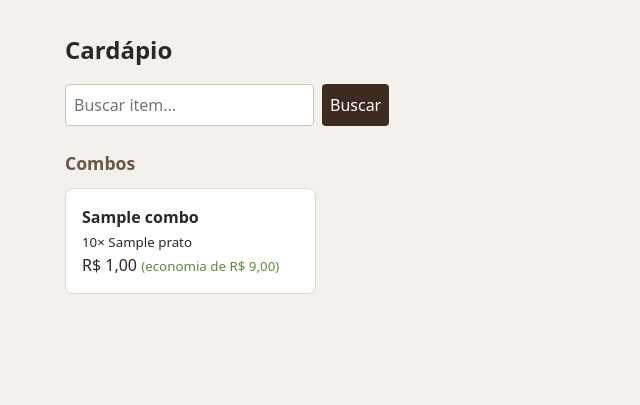
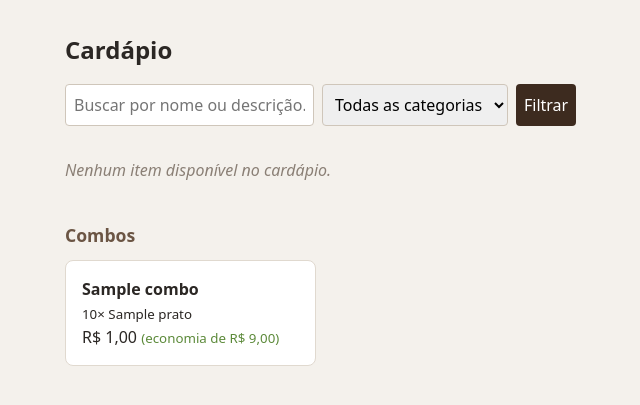
Before and after one commit to Oluisouza/restaurante_menu, a Django app: page /cardapio/ in a window 1280 px wide. Shown: the part 61-466 px from the top of the page, without its empty margins (49-689 px from the left). Run offline with Django 5.2, Linux system fonts and the light colour scheme; tables that the repository leaves empty hold one stand-in row (values such as "Sample post").

Commit message:
feat: aplica busca e filtro por categoria tambem na vitrine do cardapio

```diff
--- a/cardapio/templates/cardapio/lista_cardapio.html
+++ b/cardapio/templates/cardapio/lista_cardapio.html
@@ -6,15 +6,25 @@
 <h2>Cardápio</h2>
 
 <form class="filtros" method="get">
-    <input type="text" name="q" value="{{ busca }}" placeholder="Buscar item...">
-    <button type="submit">Buscar</button>
+    <input type="text" name="q" value="{{ busca }}" placeholder="Buscar por nome ou descrição...">
+    <select name="categoria">
+        <option value="">Todas as categorias</option>
+        {% for categoria in categorias %}
+        <option value="{{ categoria.pk }}" {% if categoria.pk|stringformat:"s" == categoria_selecionada %}selected{% endif %}>
+            {{ categoria.nome }}
+        </option>
+        {% endfor %}
+    </select>
+    <button type="submit">Filtrar</button>
+    {% if busca or categoria_selecionada %}
+    <a href="{% url 'cardapio:lista_cardapio' %}">limpar</a>
+    {% endif %}
 </form>
 
-{% for categoria in categorias %}
-    <h3>{{ categoria.nome }}</h3>
+{% for secao in secoes %}
+    <h3>{{ secao.categoria.nome }}</h3>
     <table>
-        {% for prato in pratos %}
-            {% if prato.categoria_id == categoria.id %}
+        {% for prato in secao.pratos %}
         <tr>
             <td>
                 <strong>{{ prato.nome }}</strong>
@@ -22,9 +32,16 @@
             </td>
             <td class="direita">R$ {{ prato.preco|floatformat:2 }}</td>
         </tr>
-            {% endif %}
         {% endfor %}
     </table>
+{% empty %}
+    <p class="vazio">
+        {% if busca or categoria_selecionada %}
+            Nenhum item encontrado com esses filtros.
+        {% else %}
+            Nenhum item disponível no cardápio.
+        {% endif %}
+    </p>
 {% endfor %}
 
 <h3>Combos</h3>
--- a/cardapio/views.py
+++ b/cardapio/views.py
@@ -5,21 +5,7 @@ from django.shortcuts import get_object_or_404, redirect, render
 from .forms import PratoForm
 from .models import Categoria, Combo, Prato
 
-def lista_cardapio(request):
-    busca = request.GET.get('q', '')
-    pratos = Prato.objects.filter(disponivel=True).select_related('categoria')
-    if busca:
-        pratos = pratos.filter(nome__icontains=busca)
-
-    contexto = {
-        'categorias': Categoria.objects.filter(eh_adicional=False),
-        'pratos': pratos,
-        'combos': Combo.objects.filter(disponivel=True).prefetch_related('itens__prato'),
-        'busca': busca,
-    }
-    return render(request, 'cardapio/lista_cardapio.html', contexto)
-
-def lista_pratos(request):
+def filtrar_pratos(request, pratos):
     busca = request.GET.get('q', '').strip()
     categoria_id = request.GET.get('categoria', '')
 
@@ -29,15 +15,40 @@ def lista_pratos(request):
     if categoria_id.isdigit():
         filtros &= Q(categoria_id=categoria_id)
 
-    pratos = Prato.objects.select_related('categoria').filter(filtros)
+    return pratos.filter(filtros), busca, categoria_id
 
+def lista_cardapio(request):
+    pratos, busca, categoria_id = filtrar_pratos(
+        request, Prato.objects.filter(disponivel=True).select_related('categoria')
+    )
+    categorias = Categoria.objects.filter(eh_adicional=False)
+
+    secoes = []
+    for categoria in categorias:
+        itens = [prato for prato in pratos if prato.categoria_id == categoria.id]
+        if itens:
+            secoes.append({'categoria': categoria, 'pratos': itens})
+
+    contexto = {
+        'secoes': secoes,
+        'categorias': categorias,
+        'combos': Combo.objects.filter(disponivel=True).prefetch_related('itens__prato'),
+        'busca': busca,
+        'categoria_selecionada': categoria_id,
+    }
+    return render(request, 'cardapio/lista_cardapio.html', contexto)
+
+def lista_pratos(request):
+    pratos, busca, categoria_id = filtrar_pratos(
+        request, Prato.objects.select_related('categoria')
+    )
     contexto = {
         'pratos': pratos,
         'busca': busca,
         'categorias': Categoria.objects.all(),
         'categoria_selecionada': categoria_id,
     }
-    return render( request, 'cardapio/lista_pratos.html', contexto)
+    return render(request, 'cardapio/lista_pratos.html', contexto)
 
 def form_prato(request, pk=None):
     prato = get_object_or_404(Prato, pk=pk) if pk else None
```
Also changed, not shown: cardapio/tests.py (+17 -0 lines). Lines whose indentation alone changed are shown as unchanged.
